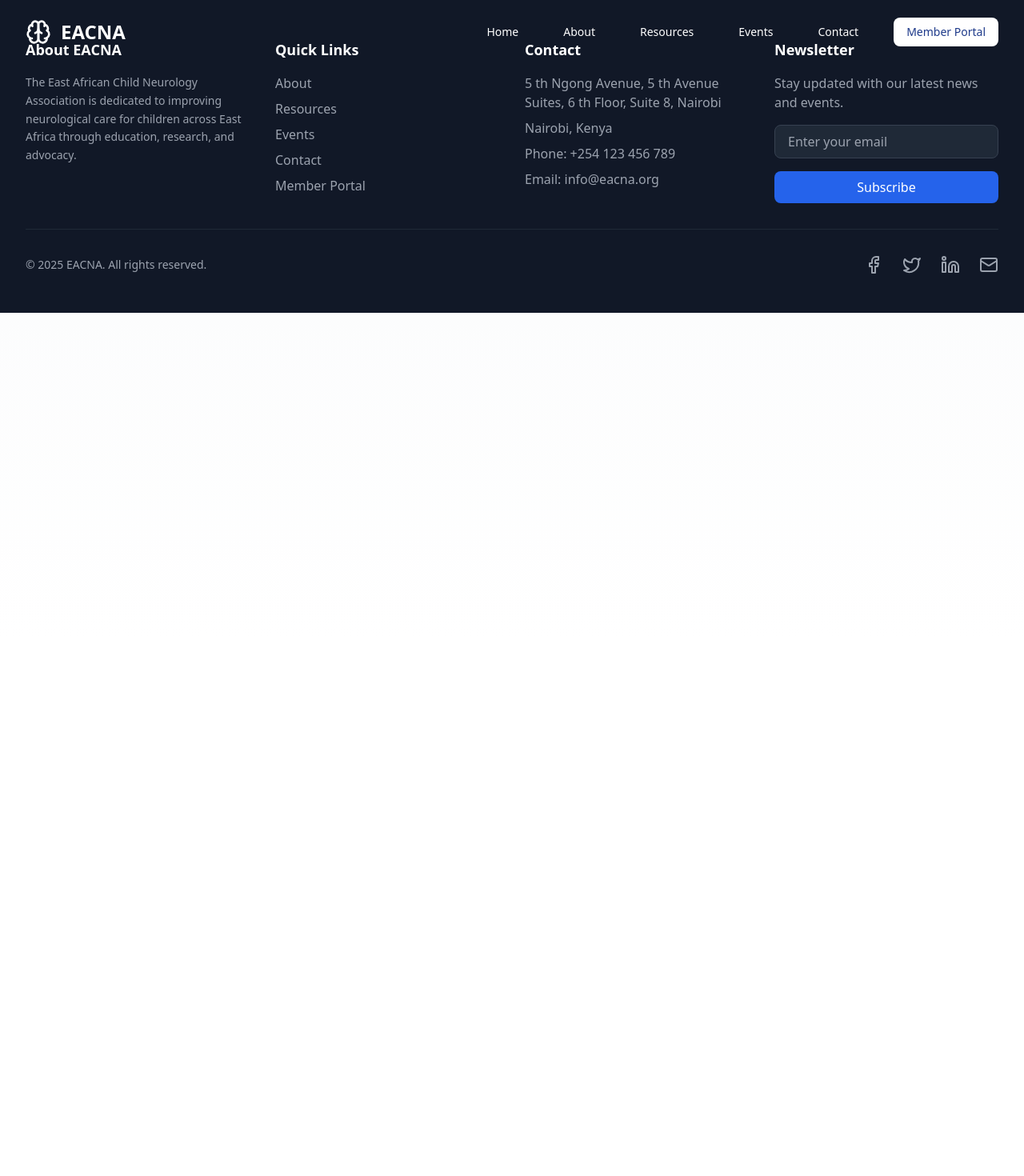
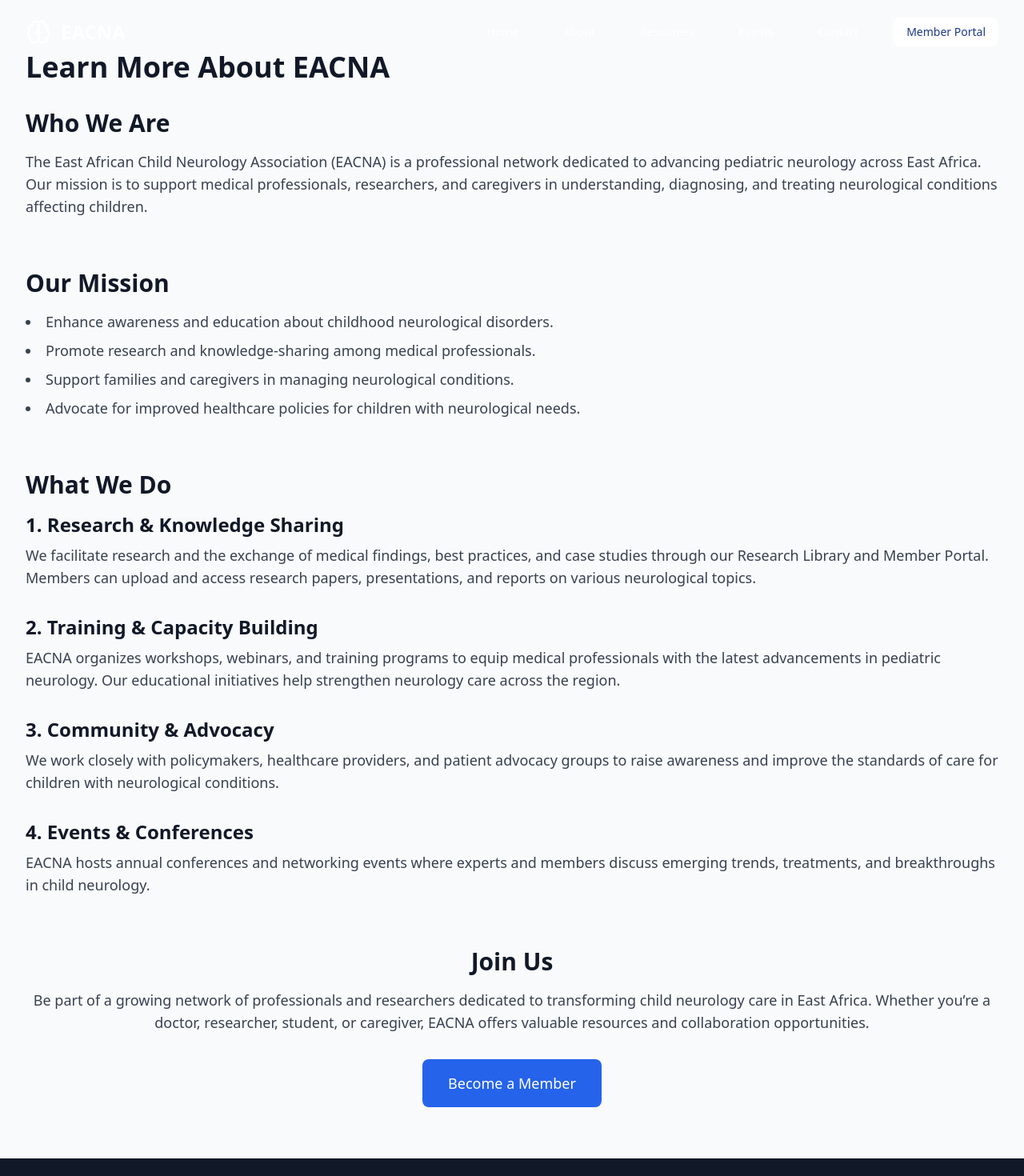
Before and after one commit to lewismosage/eacna, a React (Vite) app: page /learn-more in a window 1280 px wide. Shown: the top 1470 px of the page at 80% size. Before the commit the page ends 800 px from the top, so only its background shows below. Built offline with nearby package versions, Linux system fonts and the light colour scheme; a web font is replaced by a local one.

Commit message:
Updated Learn More Page

```diff
--- a/src/App.tsx
+++ b/src/App.tsx
@@ -14,6 +14,7 @@ import { Contact } from "./pages/Contact";
 import Dashboard from "./pages/portal/Dashboard";
 import { Login } from "./pages/portal/Login";
 import Research from "./pages/portal/Research";
+import { LearnMore } from "./pages/LearnMore";
 
 function HomePage() {
   return (
@@ -41,6 +42,7 @@ function App() {
           <Route path="/portal/dashboard" element={<Dashboard />} />
           <Route path="/portal/login" element={<Login />} />
           <Route path="/portal/research" element={<Research />} />
+          <Route path="/learn-more" element={<LearnMore />} />
         </Routes>
         <Footer />
       </div>
--- a/src/components/home/Hero.tsx
+++ b/src/components/home/Hero.tsx
@@ -1,17 +1,21 @@
-import React from 'react';
-import { ArrowRight, Brain, HeartPulse, Stethoscope } from 'lucide-react';
+import React from "react";
+import { ArrowRight, Brain, HeartPulse, Stethoscope } from "lucide-react";
+import { useNavigate } from "react-router-dom";
 
 export function Hero() {
+  const navigate = useNavigate();
+
   return (
     <div className="relative min-h-[90vh] flex items-center overflow-hidden">
       {/* Background with parallax effect */}
       <div
         className="absolute inset-0 z-0 scale-105 transform transition-transform duration-1000"
         style={{
-          backgroundImage: 'url("https://images.unsplash.com/photo-1631217868264-e5b90bb7e133?auto=format&fit=crop&q=80")',
-          backgroundSize: 'cover',
-          backgroundPosition: 'center',
-          backgroundAttachment: 'fixed'
+          backgroundImage:
+            'url("https://images.unsplash.com/photo-1631217868264-e5b90bb7e133?auto=format&fit=crop&q=80")',
+          backgroundSize: "cover",
+          backgroundPosition: "center",
+          backgroundAttachment: "fixed",
         }}
       >
         <div className="absolute inset-0 bg-gradient-to-r from-blue-950/95 via-blue-900/90 to-blue-950/95" />
@@ -21,16 +25,23 @@ export function Hero() {
         <div className="grid lg:grid-cols-2 gap-12 items-center">
           <div className="space-y-8">
             <div className="inline-flex items-center px-4 py-2 rounded-full bg-blue-500/10 border border-blue-300/20">
-              <span className="text-blue-200 text-sm font-medium">Transforming Child Neurology Care</span>
+              <span className="text-blue-200 text-sm font-medium">
+                Transforming Child Neurology Care
+              </span>
             </div>
 
             <h1 className="text-4xl md:text-5xl lg:text-6xl font-bold text-white leading-tight">
               Empowering the Future of
-              <span className="bg-gradient-to-r from-blue-400 to-cyan-400 text-transparent bg-clip-text"> Child Neurology</span>
+              <span className="bg-gradient-to-r from-blue-400 to-cyan-400 text-transparent bg-clip-text">
+                {" "}
+                Child Neurology
+              </span>
             </h1>
 
             <p className="text-xl text-blue-100 max-w-xl">
-              Join us in revolutionizing neurological care for children across East Africa through cutting-edge education, research, and advocacy.
+              Join us in revolutionizing neurological care for children across
+              East Africa through cutting-edge education, research, and
+              advocacy.
             </p>
 
             <div className="flex flex-col sm:flex-row gap-4">
@@ -38,7 +49,10 @@ export function Hero() {
                 Join Our Mission
                 <ArrowRight className="ml-2 h-5 w-5 group-hover:translate-x-1 transition-transform" />
               </button>
-              <button className="inline-flex items-center px-6 py-3 text-base font-medium rounded-lg text-white bg-white/10 hover:bg-white/20 border border-white/20 backdrop-blur-sm transition-colors">
+              <button
+                className="inline-flex items-center px-6 py-3 text-base font-medium rounded-lg text-white bg-white/10 hover:bg-white/20 border border-white/20 backdrop-blur-sm transition-colors"
+                onClick={() => navigate("/learn-more")}
+              >
                 Learn More
               </button>
             </div>
@@ -46,16 +60,30 @@ export function Hero() {
 
           <div className="hidden lg:grid grid-cols-2 gap-6 p-8">
             {[
-              { icon: Brain, title: 'Expert Care', desc: 'Specialized pediatric neurology services' },
-              { icon: HeartPulse, title: 'Research', desc: 'Advancing treatment methods' },
-              { icon: Stethoscope, title: 'Training', desc: 'Professional development' },
+              {
+                icon: Brain,
+                title: "Expert Care",
+                desc: "Specialized pediatric neurology services",
+              },
+              {
+                icon: HeartPulse,
+                title: "Research",
+                desc: "Advancing treatment methods",
+              },
+              {
+                icon: Stethoscope,
+                title: "Training",
+                desc: "Professional development",
+              },
             ].map((item) => (
               <div
                 key={item.title}
                 className="group p-6 rounded-2xl bg-white/5 border border-white/10 backdrop-blur-sm hover:bg-white/10 transition-all duration-300"
               >
                 <item.icon className="h-8 w-8 text-blue-400 mb-4 group-hover:scale-110 transition-transform" />
-                <h3 className="text-lg font-semibold text-white mb-2">{item.title}</h3>
+                <h3 className="text-lg font-semibold text-white mb-2">
+                  {item.title}
+                </h3>
                 <p className="text-blue-200 text-sm">{item.desc}</p>
               </div>
             ))}
--- a/src/components/layout/Footer.tsx
+++ b/src/components/layout/Footer.tsx
@@ -8,7 +8,7 @@ export function Footer() {
       { name: 'Resources', href: '/resources' },
       { name: 'Events', href: '/events' },
       { name: 'Contact', href: '/contact' },
-      { name: 'Member Portal', href: '/portal' },
+      { name: 'Member Portal', href: '/portal/login' },
     ],
     social: [
       { name: 'Facebook', href: '#', icon: Facebook },
--- /dev/null
+++ b/src/pages/LearnMore.tsx
@@ -0,0 +1,68 @@
+import React from 'react';
+
+export function LearnMore() {
+  return (
+    <div className="min-h-screen bg-gray-50">
+      <div className="max-w-7xl mx-auto px-4 sm:px-6 lg:px-8 py-16">
+        <h1 className="text-4xl font-bold text-gray-900 mb-8">Learn More About EACNA</h1>
+
+        <section className="mb-16">
+          <h2 className="text-3xl font-semibold text-gray-900 mb-4">Who We Are</h2>
+          <p className="text-lg text-gray-700">
+            The East African Child Neurology Association (EACNA) is a professional network dedicated to advancing pediatric neurology across East Africa. Our mission is to support medical professionals, researchers, and caregivers in understanding, diagnosing, and treating neurological conditions affecting children.
+          </p>
+        </section>
+
+        <section className="mb-16">
+          <h2 className="text-3xl font-semibold text-gray-900 mb-4">Our Mission</h2>
+          <ul className="list-disc list-inside text-lg text-gray-700 space-y-2">
+            <li>Enhance awareness and education about childhood neurological disorders.</li>
+            <li>Promote research and knowledge-sharing among medical professionals.</li>
+            <li>Support families and caregivers in managing neurological conditions.</li>
+            <li>Advocate for improved healthcare policies for children with neurological needs.</li>
+          </ul>
+        </section>
+
+        <section className="mb-16">
+          <h2 className="text-3xl font-semibold text-gray-900 mb-4">What We Do</h2>
+          <div className="space-y-8">
+            <div>
+              <h3 className="text-2xl font-semibold text-gray-900 mb-2">1. Research & Knowledge Sharing</h3>
+              <p className="text-lg text-gray-700">
+                We facilitate research and the exchange of medical findings, best practices, and case studies through our Research Library and Member Portal. Members can upload and access research papers, presentations, and reports on various neurological topics.
+              </p>
+            </div>
+            <div>
+              <h3 className="text-2xl font-semibold text-gray-900 mb-2">2. Training & Capacity Building</h3>
+              <p className="text-lg text-gray-700">
+                EACNA organizes workshops, webinars, and training programs to equip medical professionals with the latest advancements in pediatric neurology. Our educational initiatives help strengthen neurology care across the region.
+              </p>
+            </div>
+            <div>
+              <h3 className="text-2xl font-semibold text-gray-900 mb-2">3. Community & Advocacy</h3>
+              <p className="text-lg text-gray-700">
+                We work closely with policymakers, healthcare providers, and patient advocacy groups to raise awareness and improve the standards of care for children with neurological conditions.
+              </p>
+            </div>
+            <div>
+              <h3 className="text-2xl font-semibold text-gray-900 mb-2">4. Events & Conferences</h3>
+              <p className="text-lg text-gray-700">
+                EACNA hosts annual conferences and networking events where experts and members discuss emerging trends, treatments, and breakthroughs in child neurology.
+              </p>
+            </div>
+          </div>
+        </section>
+
+        <section className="text-center">
+          <h2 className="text-3xl font-semibold text-gray-900 mb-4">Join Us</h2>
+          <p className="text-lg text-gray-700 mb-8">
+            Be part of a growing network of professionals and researchers dedicated to transforming child neurology care in East Africa. Whether you’re a doctor, researcher, student, or caregiver, EACNA offers valuable resources and collaboration opportunities.
+          </p>
+          <button className="inline-flex items-center px-8 py-4 text-lg font-medium rounded-lg text-white bg-blue-600 hover:bg-blue-700 transition-colors">
+            Become a Member
+          </button>
+        </section>
+      </div>
+    </div>
+  );
+}
```
